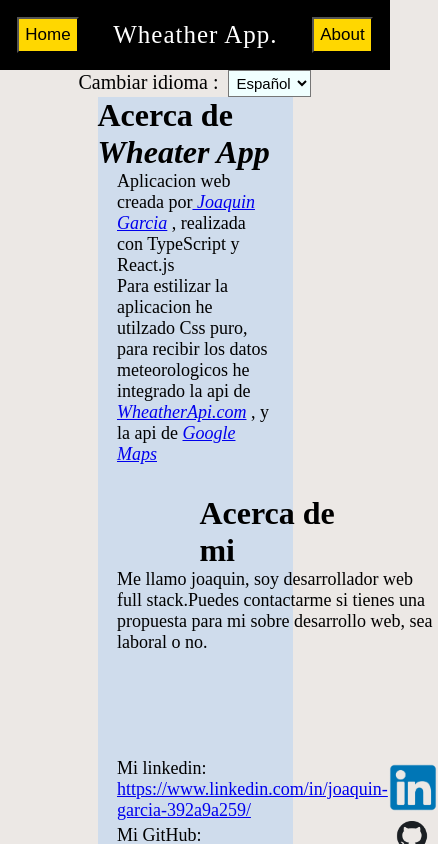
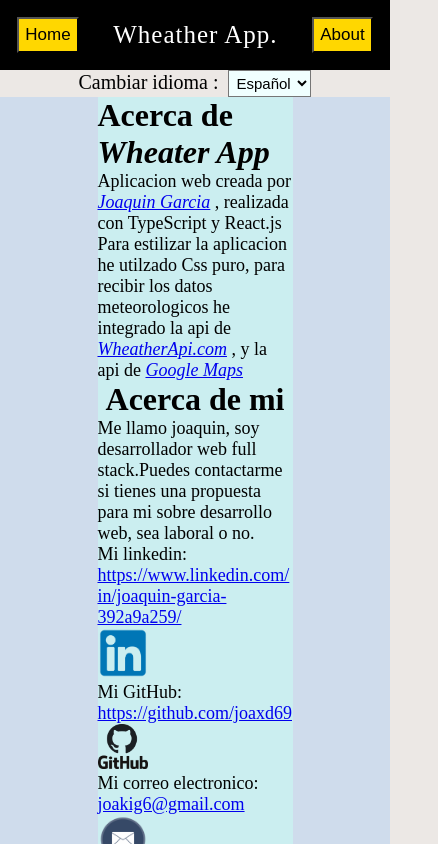
Before and after one commit to joaxd69/wheater-app, a React (Create React App) app in the folder wheatherapp/: page /about in a window 390 px wide. Shown: the top 844 px of the page, 438 px wide, since content can reach past the window. Built offline with nearby package versions, Linux system fonts and the light colour scheme.

Commit message:
fix css in about component, add responsive css

```diff
--- a/wheatherapp/src/components/About/About.module.css
+++ b/wheatherapp/src/components/About/About.module.css
@@ -1,7 +1,12 @@
 .FirstContainer{
     background-color:rgb(207, 220, 236);
+    display: grid;
+    width: fit-content;
+    margin: 0 auto;
+}
+.AboutApp{
+    background-color:rgb(203, 238, 240);
     width: 50%;
-    display: block;
     margin: 0 auto;
 }
 .AboutApp h1{
@@ -10,33 +15,33 @@ width: fit-content;
  margin: 0 auto;
 }
 .AboutApp p{
-    width: 80%;
     margin:0 auto;
     font-size: 18px;
 }
 .Aboutme{
-    display: flex;
-    flex-direction: column;
-    flex-wrap: wrap;
-    width: 80%;
-    margin:0 auto;
-    margin-top: 30px;
+    background-color:rgb(203, 238, 240);
+    width: 50%;
+    margin: 0 auto;
+
 }
+
 .Aboutme h1{
     display: block;
 width: fit-content;
  margin: 0 auto;
 }
+
+
+.Aboutme section{
+display: flex;
+flex-direction: column;
+}
 .Aboutme span{
     font-size: 18px;
 }
-.Aboutme section{
-display: flex;
-align-items: center;
-justify-content: space-between;
-
+.Aboutme a{
+    word-wrap: break-word;
 }
-
 .Aboutme img{
   width: 50px;
 
```
